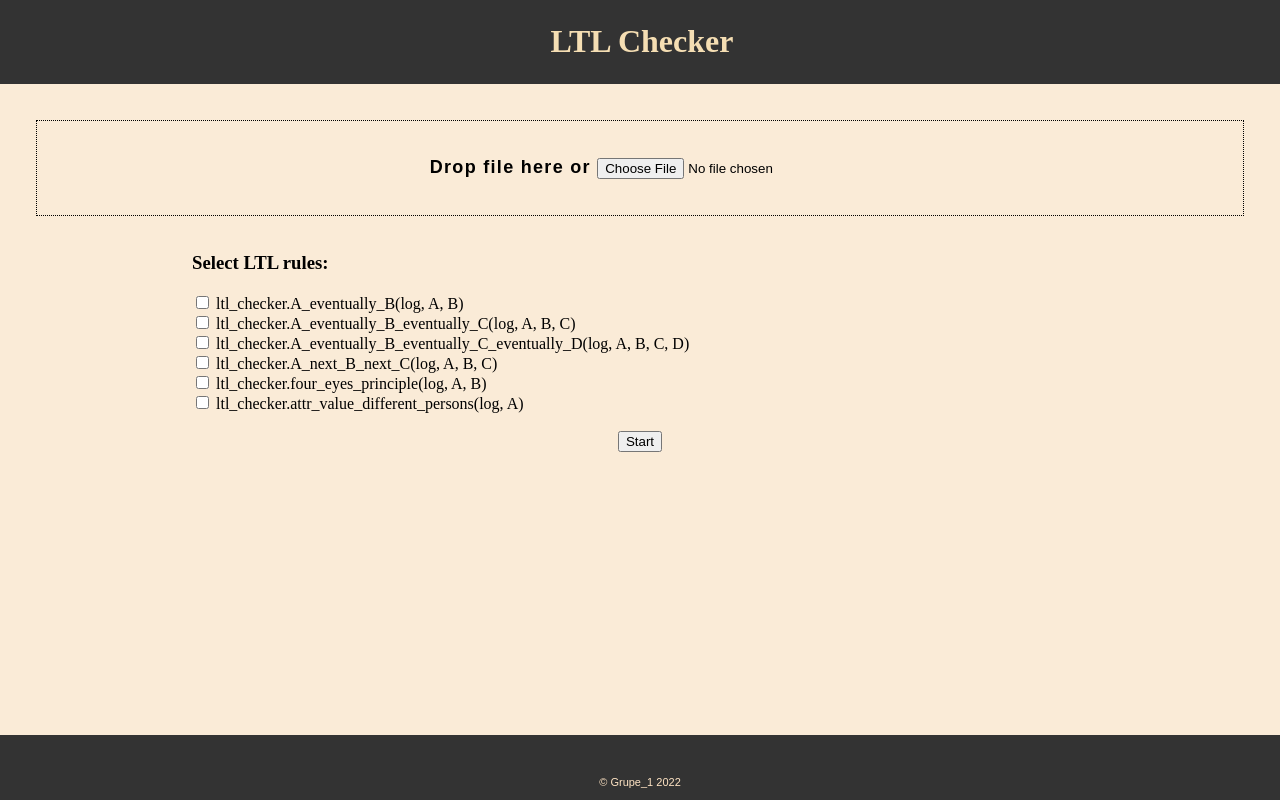
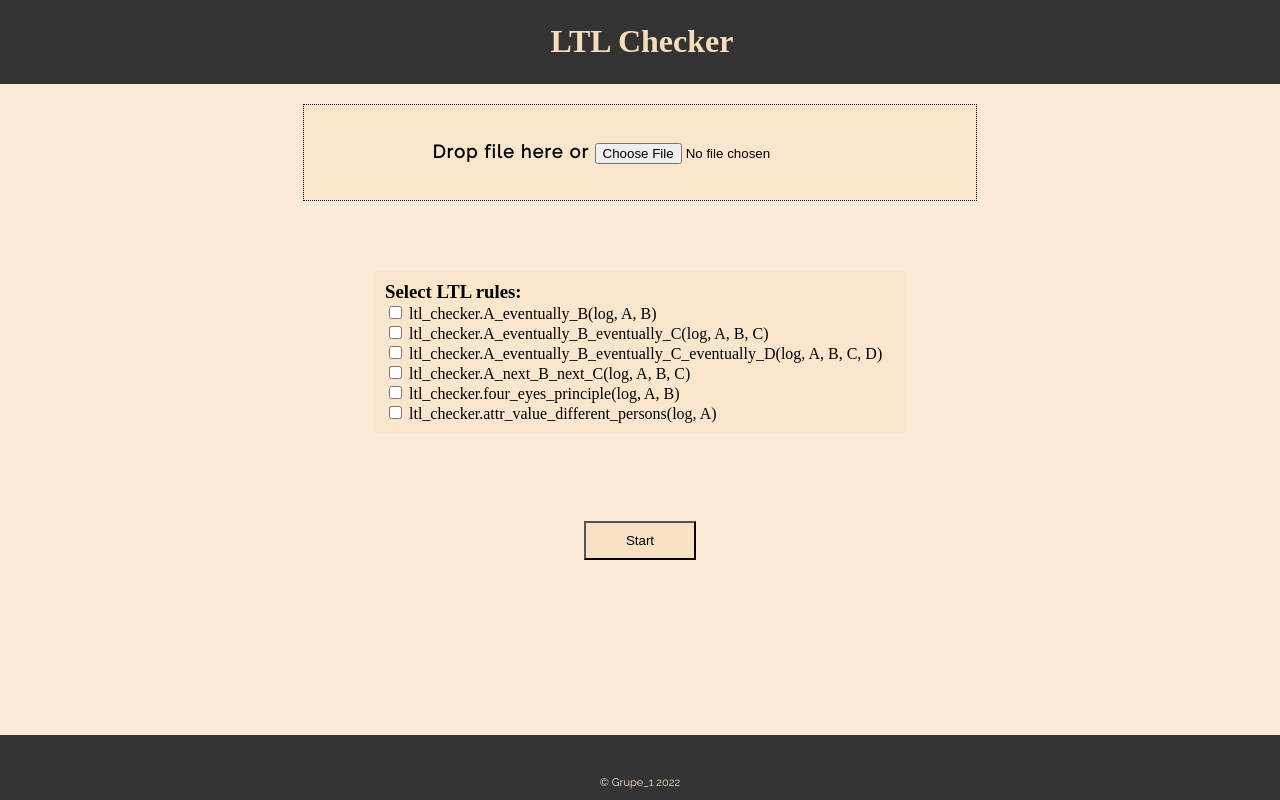
Before and after one commit to meesyice/A-customizable-interface-for-LTL-Checking, a Flask app: page / in a window 1280 px wide. Run offline with Flask 2, Linux system fonts and the light colour scheme.

Commit message:
Auto stash before revert of "some HTML improvements "

```diff
--- a/app/frontend/static/styles/globals.css
+++ b/app/frontend/static/styles/globals.css
@@ -2,7 +2,7 @@
   margin: 0;
   padding: 0;
   min-width: 550px;
-  background-color: antiquewhite;
+  background-color: hsl(34, 78%, 91%);
   text-align: center;
 }
 
@@ -13,12 +13,12 @@
 }
 
 header h1{
-  color: wheat;
+  color: hsl(34, 78%, 85%);
 }
 
 
 
-.button {
+.file {
   color: #fff;
   font-family: 'Raleway', sans-serif;
   font-weight: 600;
@@ -26,19 +26,44 @@
   letter-spacing: 1.3px;
   padding: 16px 40px;
   display: block;
-	margin: 2em;
 	padding: 2em;
 	border: 1px dotted;
   color: #000;
-}
-
-.filters{
-  text-align: left;
-  margin-left: 15%;
+  max-width: 600px;
+  margin: 20px auto;
+  background-color: hsl(34, 78%, 89%);
 }
 
 
+.filters{
+  background-color: hsl(34, 78%, 89%);
+  margin: 70px auto;
+  text-align: left;
+  width: 510px;
 
+  padding: 10px 10px;
+}
+
+.filters h3{
+
+  margin: 0px auto;
+}
+
+label:hover{
+  color: hsl(34, 83%, 47%);
+}
+
+
+.boton{
+  padding: 10px 40px;
+  background-color: hsl(34, 78%, 87%);
+}
+
+.boton:hover{
+  color:hsl(34, 78%, 87%);
+  background-color: #333;
+
+}
 footer {
   background-color: #333;
   color: #fff;
--- a/app/frontend/templates/index.html
+++ b/app/frontend/templates/index.html
@@ -9,6 +9,7 @@
         <meta name="viewport" content="width=device-width, initial-scale=1.0" />
         <link rel="icon" href="../static/images/favicon.ico" type="image/x-icon" />
         <link rel="stylesheet" href="../static/styles/globals.css" />
+        <link href='https://fonts.googleapis.com/css?family=Raleway:400, 600' rel='stylesheet' type='text/css'>
         <script src="../static/javascript/main.js" ></script>
     </head>
     <body>
@@ -19,13 +20,13 @@
       <main>
 
         <form method="post" enctype="multipart/form-data">
-            <section class="button">
+          <section class="file">
 
             <label for="myfile">Drop file here or</label>
             <input required id="myfile"  name="datei" type="file" size="50" accept="text/*">
 
           </section>
-
+          <div id="s">
             <section class="filters">
               <h3>Select LTL rules:</h3>
 
@@ -48,14 +49,19 @@
               <label for="6">ltl_checker.attr_value_different_persons(log, A)</label>
               <br>
 
+
             </section>
+          </div>
           <br>
-            <input type="submit" value="Start">
+          <input class="boton" type="submit" value="Start">
         </form>
 
 
 
       </main>
+
+
+
       <footer>
         <div class="container">
           <p>&copy; Grupe_1 2022</p>
```
Lines whose indentation alone changed are shown as unchanged.
